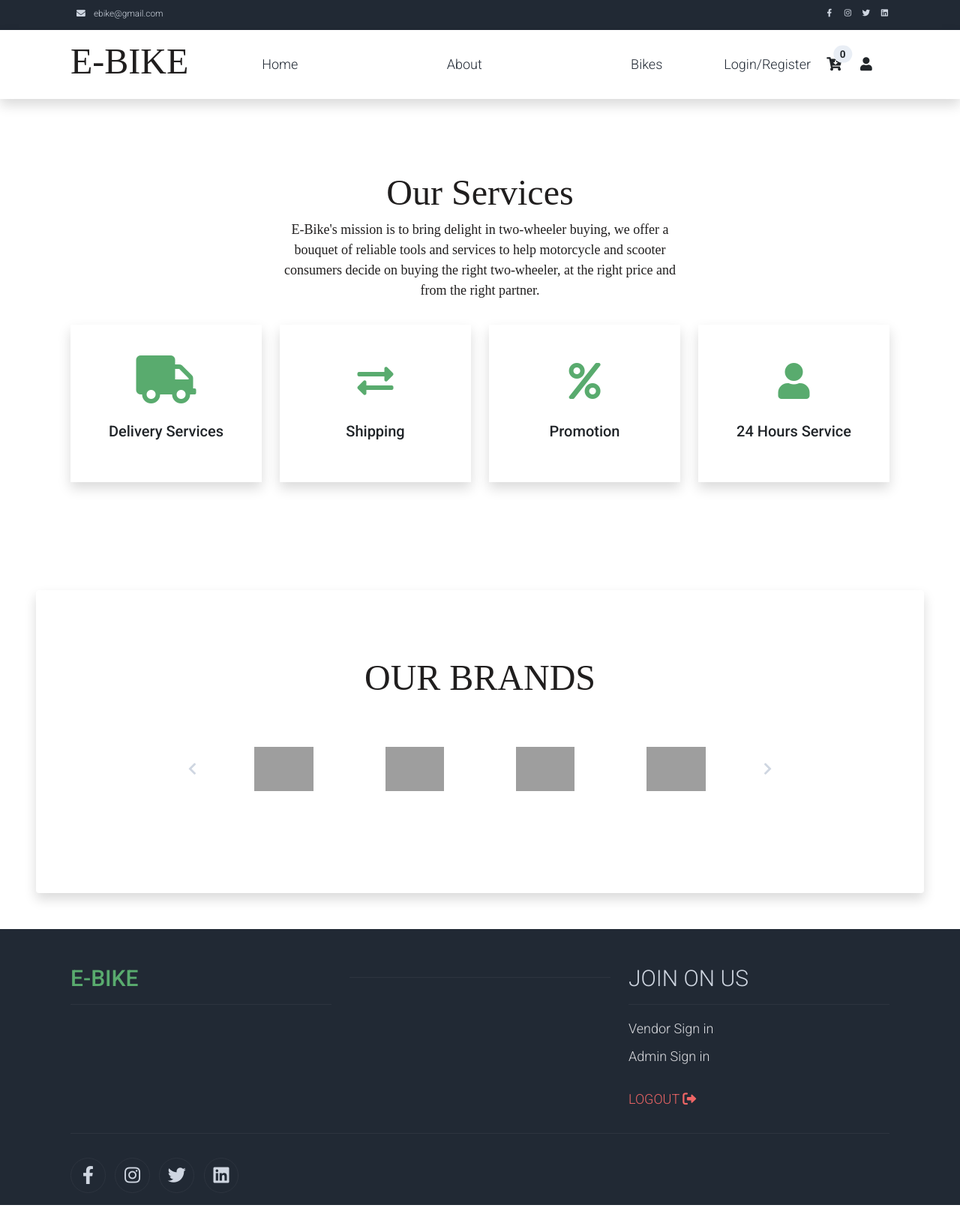
After one commit to ashwin275/E_BIKE, a Django app: page /about in a window 1280 px wide. The commit adds this page. Shown: the whole page at 75% size. Run offline with Django 4.2, Linux system fonts and the light colour scheme; some libraries are stand-ins or nearby versions; grey boxes are pictures that could not be loaded.

Commit message:
auto search

```diff
--- a/project/Cartapp/views.py
+++ b/project/Cartapp/views.py
@@ -123,8 +123,12 @@ def update_cart_quantity(request):
 
 
 def cart_count(request):
-    cart_itemscount  = CartItem.objects.filter(user = request.user, is_active = True).count()
-    count = {'cart_itemscount':cart_itemscount}
+    try:
+      cart_itemscount  = CartItem.objects.filter(user = request.user, is_active = True).count()
+      count = {'cart_itemscount':cart_itemscount}
+    except:
+        cart_itemscount = 0
+        count = {'cart_itemscount':cart_itemscount}
     return JsonResponse(count)
 
 
--- /dev/null
+++ b/project/templates/user_temp/about.html
@@ -0,0 +1,160 @@
+
+{% extends 'user_temp\home.html' %}
+{% load static %}
+
+{% block content %}
+
+
+
+
+
+
+<!-- Close Banner -->
+
+<!-- Start Section -->
+<section class="container py-5">
+    <div class="row text-center pt-5 pb-3">
+        <div class="col-lg-6 m-auto">
+            <h1 class="h1" style="color: rgb(32, 30, 30); font-family: IM FELL Great Primer SC;" >Our Services</h1>
+            <p style="color: rgb(32, 30, 30); font-family: IM FELL Great Primer SC;">
+                E-Bike's mission is to bring delight in two-wheeler buying, we offer a bouquet of reliable tools and services to help motorcycle and scooter consumers decide on buying the right two-wheeler, at the right price and from the right partner.
+            </p>
+        </div>
+    </div>
+    <div class="row">
+
+        <div class="col-md-6 col-lg-3 pb-5">
+            <div class="h-100 py-5 services-icon-wap shadow">
+                <div class="h1 text-success text-center"><i class="fa fa-truck fa-lg"></i></div>
+                <h2 class="h5 mt-4 text-center">Delivery Services</h2>
+            </div>
+        </div>
+
+        <div class="col-md-6 col-lg-3 pb-5">
+            <div class="h-100 py-5 services-icon-wap shadow">
+                <div class="h1 text-success text-center"><i class="fas fa-exchange-alt"></i></div>
+                <h2 class="h5 mt-4 text-center">Shipping</h2>
+            </div>
+        </div>
+
+        <div class="col-md-6 col-lg-3 pb-5">
+            <div class="h-100 py-5 services-icon-wap shadow">
+                <div class="h1 text-success text-center"><i class="fa fa-percent"></i></div>
+                <h2 class="h5 mt-4 text-center">Promotion</h2>
+            </div>
+        </div>
+
+        <div class="col-md-6 col-lg-3 pb-5">
+            <div class="h-100 py-5 services-icon-wap shadow">
+                <div class="h1 text-success text-center"><i class="fa fa-user"></i></div>
+                <h2 class="h5 mt-4 text-center">24 Hours Service</h2>
+            </div>
+        </div>
+    </div>
+</section>
+<!-- End Section -->
+
+<!-- Start Brands -->
+<section class=" py-5 borde  m-5 shadow p-3 mb-5 bg-white rounded">
+    <div class="container my-4">
+        <div class="row text-center py-3">
+            <div class="col-lg-6 m-auto">
+                <h1 class="h1" style="color: rgb(32, 30, 30); font-family: IM FELL Great Primer SC;">OUR BRANDS</h1>
+                <p>
+
+                </p>
+            </div>
+            <div class="col-lg-9 m-auto tempaltemo-carousel">
+                <div class="row d-flex flex-row">
+                    <!--Controls-->
+                    <div class="col-1 align-self-center">
+                        <a class="h1" href="#multi-item-example" role="button" data-bs-slide="prev">
+                            <i class="text-light fas fa-chevron-left"></i>
+                        </a>
+                    </div>
+                    <!--End Controls-->
+
+                    <!--Carousel Wrapper-->
+                    <div class="col">
+                        <div class="carousel slide carousel-multi-item pt-2 pt-md-0" id="multi-item-example" data-bs-ride="carousel">
+                            <!--Slides-->
+                            <div class="carousel-inner product-links-wap" role="listbox">
+
+                                <!--First slide-->
+                                <div class="carousel-item active">
+                                    <div class="row">
+                                        <div class="col-3 p-md-5">
+                                            <a href="#"><img class="img-fluid " src="https://i.pinimg.com/originals/12/cb/0d/12cb0dfc17bedec2de84282a0e00eaa5.png" alt="Brand Logo"></a>
+                                        </div>
+                                        <div class="col-3 p-md-5">
+                                            <a href="#"><img class="img-fluid " src="https://motorcycle-logos.com/wp-content/uploads/2016/10/BMW-Logo-Meaning-400x393.png" alt="Brand Logo"></a>
+                                        </div>
+                                        <div class="col-3 p-md-5">
+                                            <a href="#"><img class="img-fluid " src="https://upload.wikimedia.org/wikipedia/commons/thumb/d/de/Harley-Davidson_logo.svg/2560px-Harley-Davidson_logo.svg.png" alt="Brand Logo"></a>
+                                        </div>
+                                        <div class="col-3 p-md-5">
+                                            <a href="#"><img class="img-fluid " src="https://motorcycle-logos.com/wp-content/uploads/2016/10/Ducati-Logo-1967.png" alt="Brand Logo"></a>
+                                        </div>
+                                    </div>
+                                </div>
+                                <!--End First slide-->
+
+                                <!--Second slide-->
+                                <div class="carousel-item ">
+                                    <div class="row">
+                                        <div class="col-3 p-md-5">
+                                            <a href="#"><img class="img-fluid " src="https://i.pinimg.com/originals/12/cb/0d/12cb0dfc17bedec2de84282a0e00eaa5.png" alt="Brand Logo"></a>
+                                        </div>
+                                        <div class="col-3 p-md-5">
+                                            <a href="#"><img class="img-fluid " src="https://motorcycle-logos.com/wp-content/uploads/2016/10/BMW-Logo-Meaning-400x393.png" alt="Brand Logo"></a>
+                                        </div>
+                                        <div class="col-3 p-md-5">
+                                            <a href="#"><img class="img-fluid " src="https://upload.wikimedia.org/wikipedia/commons/thumb/d/de/Harley-Davidson_logo.svg/2560px-Harley-Davidson_logo.svg.png" alt="Brand Logo"></a>
+                                        </div>
+                                        <div class="col-3 p-md-5">
+                                            <a href="#"><img class="img-fluid " src="https://motorcycle-logos.com/wp-content/uploads/2016/10/Ducati-Logo-1967.png" alt="Brand Logo"></a>
+                                        </div>
+                                    </div>
+                                </div>
+                                <!--End Second slide-->
+
+                                <!--Third slide-->
+                                <div class="carousel-item ">
+                                    <div class="row">
+                                        <div class="col-3 p-md-5">
+                                            <a href="#"><img class="img-fluid " src="https://i.pinimg.com/originals/12/cb/0d/12cb0dfc17bedec2de84282a0e00eaa5.png" alt="Brand Logo"></a>
+                                        </div>
+                                        <div class="col-3 p-md-5">
+                                            <a href="#"><img class="img-fluid " src="https://motorcycle-logos.com/wp-content/uploads/2016/10/BMW-Logo-Meaning-400x393.png" alt="Brand Logo"></a>
+                                        </div>
+                                        <div class="col-3 p-md-5">
+                                            <a href="#"><img class="img-fluid " src="https://upload.wikimedia.org/wikipedia/commons/thumb/d/de/Harley-Davidson_logo.svg/2560px-Harley-Davidson_logo.svg.png" alt="Brand Logo"></a>
+                                        </div>
+                                        <div class="col-3 p-md-5">
+                                            <a href="#"><img class="img-fluid " src="https://motorcycle-logos.com/wp-content/uploads/2016/10/Ducati-Logo-1967.png" alt="Brand Logo"></a>
+                                        </div>
+                                    </div>
+                                </div>
+                                <!--End Third slide-->
+
+                            </div>
+                            <!--End Slides-->
+                        </div>
+                    </div>
+                    <!--End Carousel Wrapper-->
+
+                    <!--Controls-->
+                    <div class="col-1 align-self-center">
+                        <a class="h1" href="#multi-item-example" role="button" data-bs-slide="next">
+                            <i class="text-light fas fa-chevron-right"></i>
+                        </a>
+                    </div>
+                    <!--End Controls-->
+                </div>
+            </div>
+        </div>
+    </div>
+</section>
+
+
+{% endblock  %}
--- a/project/templates/user_temp/home.html
+++ b/project/templates/user_temp/home.html
@@ -106,14 +106,12 @@
                             <a class="nav-link" href="{% url 'user:home' %}">Home</a>
                         </li>
                         <li class="nav-item">
-                            <a class="nav-link" href="">About</a>
+                            <a class="nav-link" href="{% url 'user:about' %}">About</a>
                         </li>
                         <li class="nav-item">
                             <a class="nav-link" href="{% url 'user:Shop' %}">Bikes</a>
                         </li>
-                        <li class="nav-item">
-                            <a class="nav-link" href="">Contact</a>
-                        </li>
+
 
                     </ul>
                 </div>
@@ -232,7 +230,7 @@
 
 
          <div id="intro-example" class="p-5 text-center bg-image"
-          style="background-image: url('https://cdn.pixabay.com/photo/2014/07/31/23/10/biker-407123__480.jpg');">
+          style="background-image: url('https://cdn.pixabay.com/photo/2014/07/31/23/10/biker-407123__480.jpg'); ">
           <div class="mask" style="background-color: rgba(0, 0, 0, 0.7);">
             <div class="d-flex justify-content-center align-items-center h-100">
               <div class="text-white">
@@ -272,7 +270,7 @@
         <div class="row">
             {% for items in category %}
             <div class="col-12 col-md-4 p-5 mt-3">
-                <a href="{% url 'user:category_filter' items.id %}"><img src="{{items.image.url}}" style="height: 35vh;" class="rounded-circle img-fluid border"></a>
+                <a href="{% url 'user:category_filter' items.id %}"><img src="{{items.image.url}}" style="height: 15rem; width: 20rem;" class="rounded-circle img-fluid border"></a>
                 <h5 class="text-center mt-3 mb-3">{{items.category_name}}</h5>
                 <p class="text-center"><a class=" btn btn-outline-success" href="{% url 'user:category_filter' items.id %}">Explore Now</a></p>
             </div>
@@ -426,7 +424,7 @@
 
 {% endblock  %}
     <!-- Start Footer -->
-    <footer class="bg-dark" id="tempaltemo_footer">
+    <footer class="bg-dark mt-5" id="tempaltemo_footer">
         <div class="container">
             <div class="row">
 
--- a/project/user/urls.py
+++ b/project/user/urls.py
@@ -19,7 +19,7 @@ urlpatterns = [
     path('variant-detail/<int:pk>',views.variant_detail,name='variant_detail'),
     path('Shop',views.Shop,name='Shop'),
 
-
+    path('about',views.about,name='about'),
 
    # path('Userdetail',Userdetail.as_view(),name='Userdetail'),
    # path('userprofile',user_profile.as_view(),name='user_profile'),
--- a/project/user/views.py
+++ b/project/user/views.py
@@ -41,8 +41,8 @@ def home(request):
 
              }
        else:
-            category = Category.objects.all
-            vehicles = Vehicles.objects.filter(is_available=True)
+            category = Category.objects.all()[:6]
+            vehicles = Vehicles.objects.filter(is_available=True)[:6]
 
             context ={
                  'category':category,
@@ -67,15 +67,16 @@ def user_register(request):
             password = request.POST['password']
             if first_name == '':
                 messages.info(request,'username is empty')
-                return redirect(user_register)
-            if email == '':
+
+            elif email == '':
                 messages.info(request,'Email is empty')
-                return redirect(user_register)
-            if password == '':
+
+            elif password == '':
                 messages.info(request,'password is empty')
-                return redirect(user_register)
-            if myuser.objects.filter(email=email):
+
+            elif myuser.objects.filter(email=email):
                 messages.info(request,'Email is already taken')
+
             #elif myuser.objects.filter(mobile=mobile):
                # messages.info(request,'Mobile alread exists')
             else:
@@ -89,6 +90,7 @@ def user_register(request):
                 #Rotp = random.randint(1000,9999)
                 #message_handler = MessaHandler(mobile,Rotp).send_otp_on_mobile()
                 return redirect('user:verify_otp')
+            return redirect('user:user_register')
 
     return render(request,'user_temp/user_signup.html')
 
@@ -168,7 +170,7 @@ def user_signin(request):
             # print(request.session.get('cart_id'))
             return redirect('user:home')
         else:
-            messages.info(request,'invalid credintial')
+            messages.warning(request,'invalid credintial')
             return redirect('user:user_signin')
 
     return render (request,'user_temp/user_signin.html')
@@ -318,7 +320,7 @@ def user_profile(request):
                     }
 
            return render(request,'user_temp/user_profile.html',context)
-    messages.info(request,'Please sign in first')
+    messages.info(request,'Please sign in')
 
     return redirect('user:user_signin')
 
@@ -496,3 +498,7 @@ def order_details(request,pk):
     }
 
     return render(request,'user_temp/order_detail.html',context)
+
+
+def about(request):
+      return render(request,'user_temp/about.html')
```
Also changed, not shown: project/project/settings.py (+9 -7 lines), project/templates/user_temp/shop.html (+16 -16 lines), project/static/css/cart.css (line endings or trailing spaces), project/static/user_css/customiz_css/cart.css (line endings or trailing spaces), 4 other files.
